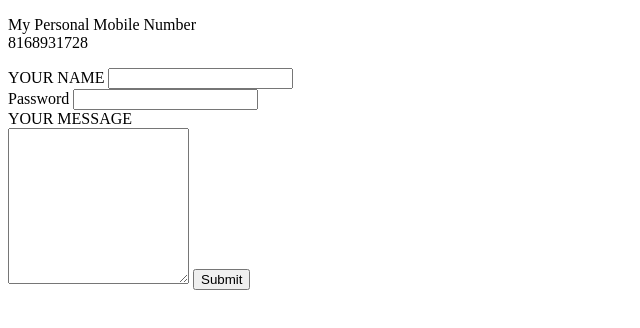
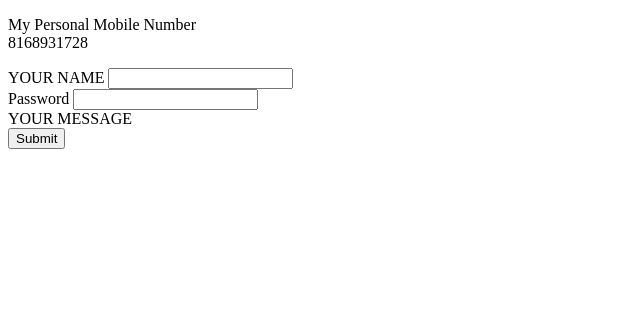
Before and after one commit to hackerajput/CV, a plain HTML site: page Contact-me.html in a window 1280 px wide. Shown: the whole page, without its empty margins (0-640 px from the left). Drawn offline with Linux system fonts and the light colour scheme.

Commit message:
Update Contact-me.html

```diff
--- a/Contact-me.html
+++ b/Contact-me.html
@@ -16,7 +16,7 @@
     <input type="password"><br>
     <label>YOUR MESSAGE</label>
     <br>
-    <textarea rows="10" column="20"></textarea>
+
     <input type="submit">
 
 </body>
```
